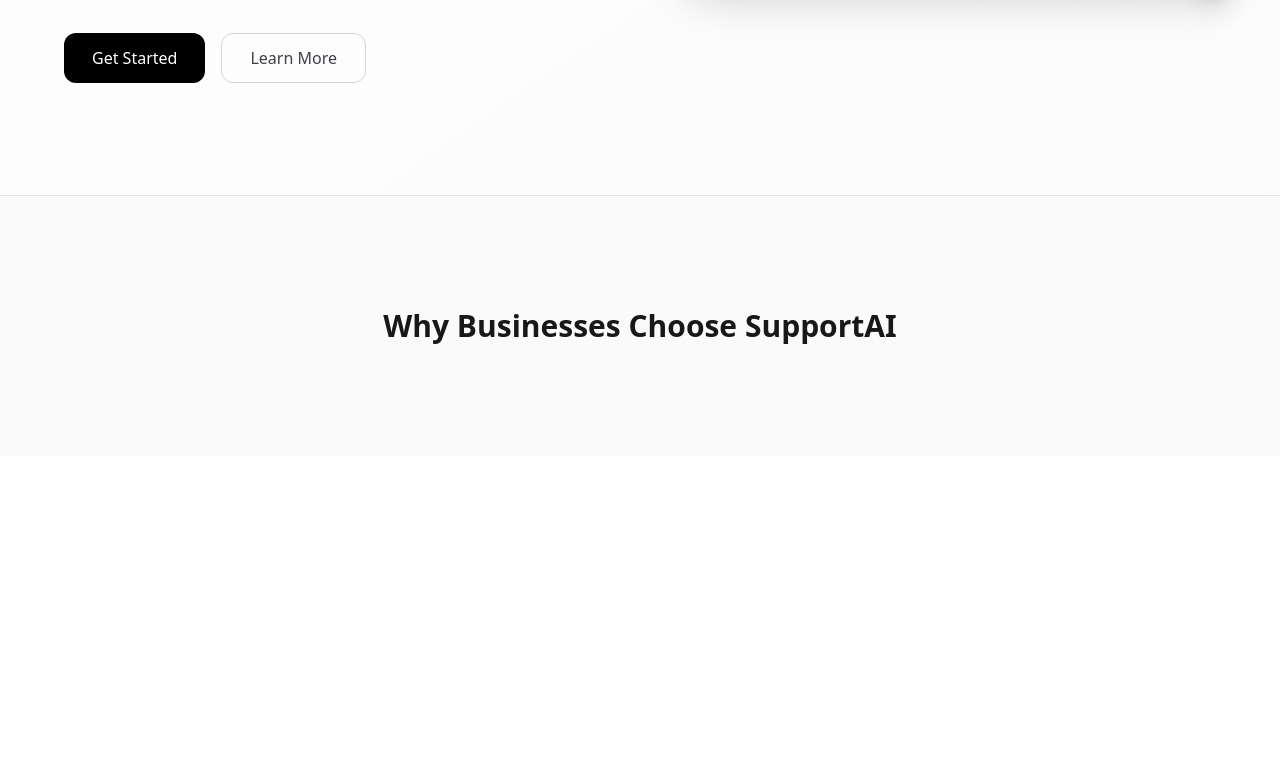
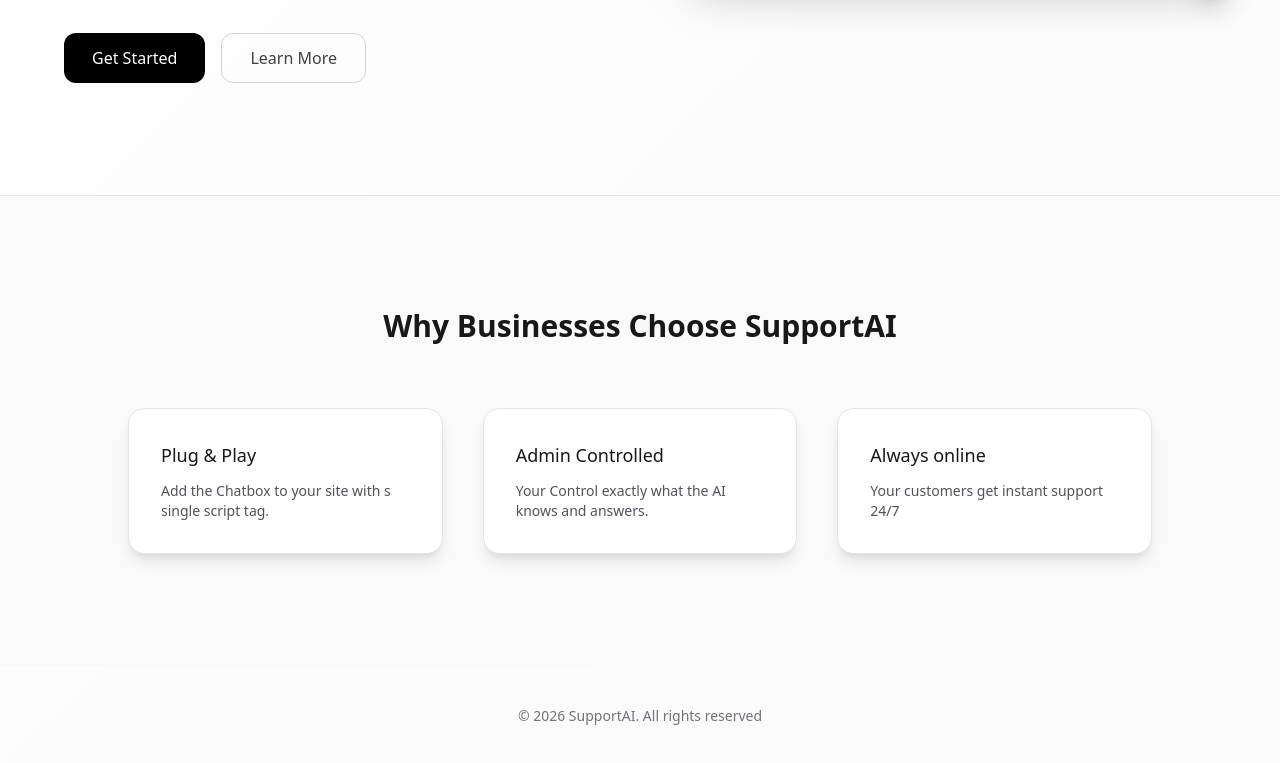
Before and after one commit to AneeshYadav2419/ai-bot, a Next.js app in the folder support-ai/: page / in a window 1280 px wide. Shown: the part 439-1202 px from the top of the page. Before the commit the page ends 895 px from the top, so only its background shows below. Built offline with nearby package versions, Linux system fonts and the light colour scheme; no server answers; what @scalekit-sdk/node would draw is missing.

Commit message:
UI CHATBOT

```diff
--- a/support-ai/package.json
+++ b/support-ai/package.json
@@ -10,6 +10,7 @@
   },
   "dependencies": {
     "@scalekit-sdk/node": "^2.1.9",
+    "axios": "^1.13.4",
     "motion": "^12.31.0",
     "next": "16.1.6",
     "react": "19.2.3",
--- /dev/null
+++ b/support-ai/src/app/api/auth/logout/route.ts
@@ -0,0 +1,12 @@
+
+import { cookies } from "next/headers";
+import { NextRequest, NextResponse } from "next/server";
+
+export async function GET(req: NextRequest) {
+    const cookiesStore = await cookies()
+
+    cookiesStore.delete("access_token")
+    return NextResponse.redirect(`${process.env.NEXT_PUBLIC_APP_URL}`)
+
+
+}
--- /dev/null
+++ b/support-ai/src/app/dashboard/page.tsx
@@ -0,0 +1,9 @@
+import React from 'react'
+
+const page = () => {
+  return (
+    <div>Dashboard</div>
+  )
+}
+
+export default page
--- a/support-ai/src/components/HomeClient.tsx
+++ b/support-ai/src/components/HomeClient.tsx
@@ -1,7 +1,9 @@
 "use client"
 import React, { useEffect, useRef, useState } from 'react'
 import { AnimatePresence, motion } from "motion/react"
-import { Inika } from 'next/font/google'
+import axios from 'axios'
+import { useRouter } from "next/navigation"
+
 
 
 const HomeClient = ({ email }: { email?: string }) => {
@@ -20,22 +22,34 @@
         }
         document.addEventListener("mousedown", handler)
         return () => document.removeEventListener("mousedown", handler)
-    },[])
+    }, [])
+
+    const navigate = useRouter()
 
     const features = [
         {
-            title :"Plug & Play",
-            desc :"Add the Chatbox to your site with s single script tag. "
+            title: "Plug & Play",
+            desc: "Add the Chatbox to your site with s single script tag. "
         },
         {
-            title :"Admin Controlled",
-            desc :"Your Control exactly what the AI knows and answers. "
+            title: "Admin Controlled",
+            desc: "Your Control exactly what the AI knows and answers. "
         },
         {
-            title :"Always online",
-            desc :"Your customers get instant support 24/7 "
+            title: "Always online",
+            desc: "Your customers get instant support 24/7 "
         }
     ]
+
+    const  handleLogOut = async() => {
+        try {
+            const result = await axios.get("/api/auth/logout")
+                window.location.href = "/"
+
+        } catch (error) {
+            console.log(error)
+        }
+    }
     return (
         <div className='min-h-screen bg-linear-to-br from-white to bg-zinc-50 text-zinc-900 overflow-x-hidden '>
             <motion.div
@@ -62,8 +76,12 @@
                                     exit={{ opacity: 0, y: -6 }}
                                     className='absolute right-0 mt-3 w-44 bg-white rounded-xl
                             shadow-xl border border-zinc-200 overflow-hidden'>
-                                    <button className='w-full text-left px-4 py-3 text-sm hover:bg-zinc-100'>Dashboard</button>
-                                    <button className='block px-4 py-3 text-sm text-red-600 hover:bg-zinc-100'>Logout</button>
+                                    <button className='w-full text-left px-4 py-3 text-sm hover:bg-zinc-100'
+                                    onClick={() => navigate.push('/dashboard')}
+                                    >Dashboard</button>
+                                    <button className='block px-4 py-3 text-sm text-red-600 hover:bg-zinc-100'
+                                    onClick={handleLogOut}
+                                    >Logout</button>
                                 </motion.div>
                             )}
                         </AnimatePresence>
@@ -98,9 +116,11 @@
                         </p>
                         <div className='mt-10 flex gap-4'>
 
-                            {email ?  <button className='px-7 py-3 rounded-xl
+                            {email ? <button className='px-7 py-3 rounded-xl
                             bg-black text-white font-medium hover:bg-zinc-800 transition
-                            disabled:opacity-60'>
+                            disabled:opacity-60'
+                             onClick={() => navigate.push('/dashboard')}
+                            >
                                 Go To Dashboard
                             </button> :
                                 <button className='px-7 py-3 rounded-xl
@@ -116,9 +136,9 @@
                     </motion.div>
 
                     <motion.div className='relative'
-                    initial = {{opacity: 0, scale: 0.95}}
-                    animate = {{opacity  : 1, scale: 1}}
-                    transition={{duration : 0.7, delay: 0.2}}
+                        initial={{ opacity: 0, scale: 0.95 }}
+                        animate={{ opacity: 1, scale: 1 }}
+                        transition={{ duration: 0.7, delay: 0.2 }}
 
                     >
                         <div className='rounded-2xl bg-white shadow-2xl border border-zinc-200 p-6'>
@@ -132,8 +152,8 @@
                                 </div>
                             </div>
                             <motion.div
-                            animate={{y: [0, -12, 0]}}
-                            transition={{repeat : Infinity, duration: 3}}
+                                animate={{ y: [0, -12, 0] }}
+                                transition={{ repeat: Infinity, duration: 3 }}
                                 className='absolute -bottom-6 -right-6
                             w-14 h-14 rounded-full bg-black text-white
                             flex items-center justify-center shadow-xl'
@@ -153,21 +173,41 @@
                 className='bg-zinc-50 py-28 px-6 border-t border-zinc-200'>
                 <div className='max-w-5xl mx-auto'>
                     <motion.h2
-                    initial ={{opacity:0 ,y:20}}
-                    whileInView={{opacity: 1, y:0}}
-                    viewport={{once: false}}
-                    transition={{duration: 0.5}}
+                        initial={{ opacity: 0, y: 20 }}
+                        whileInView={{ opacity: 1, y: 0 }}
+                        viewport={{ once: false }}
+                        transition={{ duration: 0.5 }}
                         className='text-3xl font-semibold text-center'
                     >
                         Why Businesses Choose SupportAI
 
                     </motion.h2>
+                    <div className='mt-16 grid grid-cols-1 md:grid-cols-3 gap-10'>
+                        {features.map((f, index) => (
+                            <motion.div
+                                key={index}
+                                initial={{ opacity: 0, y: 20 }}
+                                whileInView={{ opacity: 1, y: 0 }}
+                                transition={{delay: index * 0.1}}
+                                viewport={{once: false}}
+                                className='bg-white rounded-2xl p-8 shadow-lg border border-zinc-200'
+                            >
+                                <h1 className='text-lg font-medium'>{f.title}</h1>
+                                <p className='mt-3 text-zinc-600 text-sm'>{f.desc}</p>
+
+                            </motion.div>
+                        ))}
+
+                    </div>
                     <div>
 
                     </div>
                 </div>
 
             </section>
+            <footer className='py-10 text-center text-sm text-zinc-500'>
+                &copy; {new Date().getFullYear()} SupportAI. All rights reserved
+            </footer>
 
         </div>
     )
--- /dev/null
+++ b/support-ai/src/proxy.ts
@@ -0,0 +1,15 @@
+import { NextResponse } from "next/server";
+import { getSession } from "./lib/getSession";
+
+export async function proxy(req: NextResponse) {
+    const session = await getSession()
+    if(!session){
+        return NextResponse.redirect(`${process.env.NEXT_PUBLIC_APP_URL}`)
+    }
+    return NextResponse.next()
+
+}
+export const config = {
+
+    matcher: '/dashboard/:path*',
+}
```
Also changed, not shown: 1 other file (tests, documents, lock files or other folders). Lines whose indentation alone changed are shown as unchanged.
